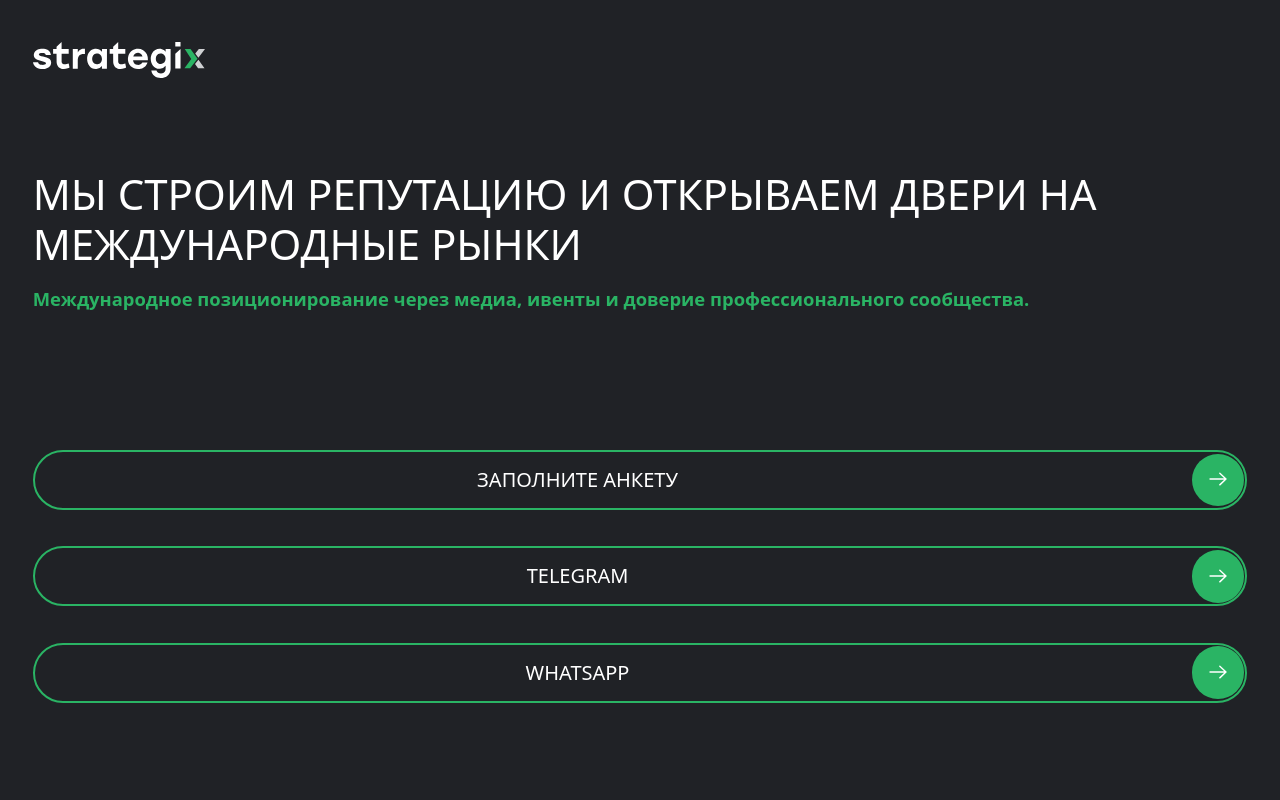
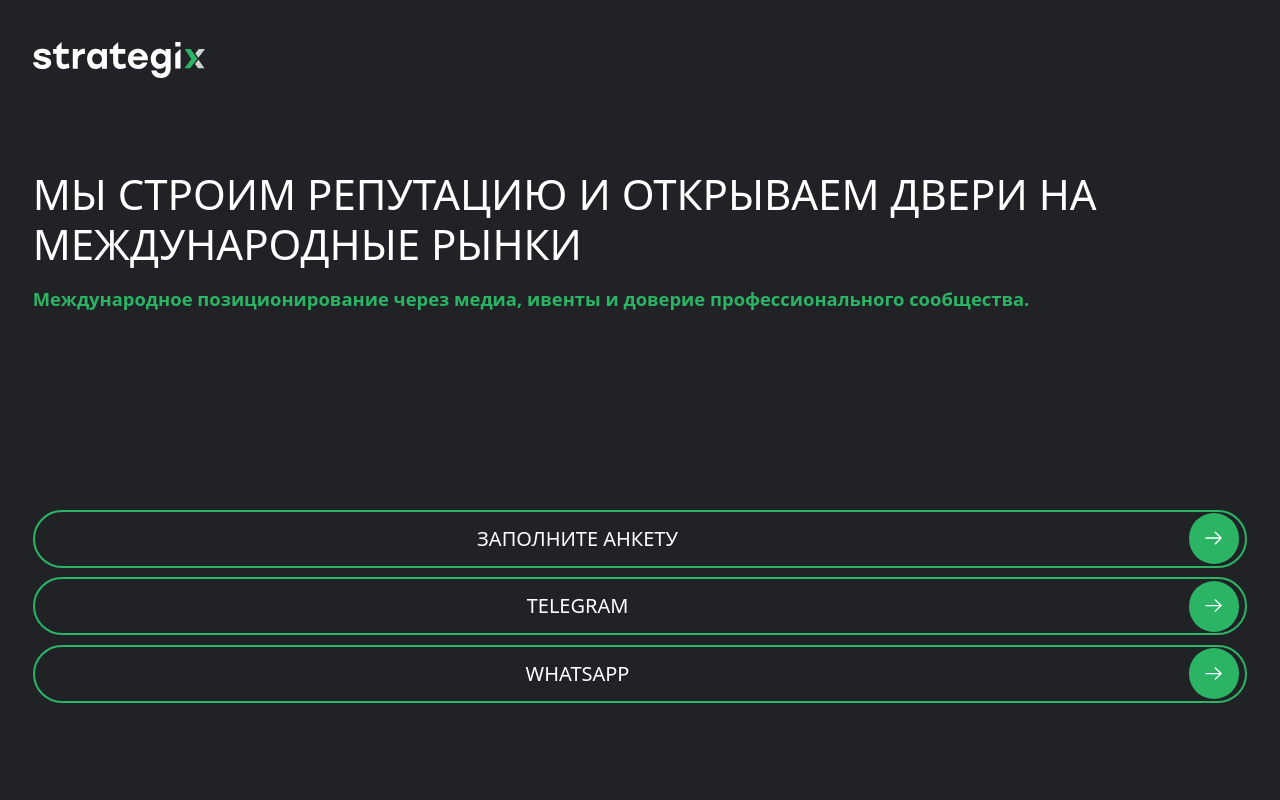
Before and after one commit to NiksorFront/Strategix, a Nuxt app in the folder frontend/: page / in a window 1280 px wide. Shown: the top 800 px of the page. Built offline with nearby package versions, Linux system fonts and the light colour scheme; a web font is replaced by a local one.

Commit message:
Правки адаптива кнопок на welcome section

```diff
--- a/frontend/src/shared/ui/button-with-icon/ButtonWithIcon.vue
+++ b/frontend/src/shared/ui/button-with-icon/ButtonWithIcon.vue
@@ -22,10 +22,12 @@
 
 <style scoped>
 .button {
-  width: fit-content;
-  height: auto;
-  aspect-ratio: 4.74 / 1;
+  width: 100%;
+  height: fit-content;
 
+  padding: 2vh 9% 2vh 0;
+
+  font-size: min(20px, 5.5vw);
   align-items: center;
 
   font-weight: 400;
@@ -36,13 +38,33 @@
   justify-content: center;
 
   background: transparent;
+  border-width: 2px !important;
   border-radius: 50px;
+
   color: white;
+  cursor: pointer;
+  position: relative;
 
-  /* padding: Указывать там, где кнопка используется ; */
-  cursor: pointer;
+  @media(--tablet-width){
+      width: fit-content;
+      height: fit-content;
 
-  position: relative;
+      font-size: clamp(12px, 1.05vw, 25px);
+      border-width: 1px !important;
+      padding: clamp(10px, 1vw, 24px) clamp(28px, 2.75vw, 65px) clamp(10px, 1vw, 24px) clamp(11px, 1.2vw, 28px);
+    }
+
+  @media(--big-laptop-width){
+      border-width: 2px !important;
+  }
+
+  @media(--mobile-medium) {
+
+      border-width: 1px !important;
+      font-size: min(12px, 3vh);
+
+      padding: 2vh 6vh 2vh 2vh;
+    }
 }
 
 /* Круг с стрелкой — второй span */
@@ -57,7 +79,7 @@
 
   position: absolute;
   top: 3%;
-  right: 1px;
+  right: 0.5%;
 
   border-radius: 50%;
 }
@@ -67,21 +89,23 @@
 }
 
 .green .icon{
-    background-color: var(--strategix-accent);    /* заливка круга */
+  background-color: var(--strategix-accent);    /* заливка круга */
 }
 
 .white{
-  border: 1px solid var(--background-dark);  /* Accent из макета */
+  border: solid var(--background-dark);  /* Accent из макета */
 }
 
 .white .icon img{
-  width: 85%;
-  height: 85%;
+  width: auto;
+  height: 80%;
+  aspect-ratio: 1 / 1;
 }
 
 .icon img{
-  width: 40%;
+  width: auto;
   height: 40%;
+  aspect-ratio: 1 / 1;
 }
 
 </style>
--- a/frontend/src/widgets/header/ui/Header.vue
+++ b/frontend/src/widgets/header/ui/Header.vue
@@ -140,7 +140,6 @@
     @media(--laptop-width) {
       width: auto;
       gap: 10.3%;
-      padding: 0 0 0 13.6%;
     }
   }
 
@@ -172,7 +171,6 @@
 
   .fill-form-button{
     display: none;
-    border-width: 1px;
 
     padding: max(0.5%, 10px) max(2.25%, 28px) max(0.5%, 10px) max(1%, 10px);
     font-size: 10px;
@@ -182,10 +180,6 @@
       font-size: clamp(9px, 0.45vw + 0.45vh, 20px);
     }
 
-    @media(--big-laptop-width) {
-      border-width: 2px;
-    }
-
     @media(--mobile-medium){
       padding: min(0.5%, 10px) min(2.25%, 28px) min(0.5%, 10px) min(1%, 10px);
     }
--- a/frontend/src/widgets/services/ui/ServiceCard.vue
+++ b/frontend/src/widgets/services/ui/ServiceCard.vue
@@ -62,6 +62,12 @@ const {service} = defineProps<{service: ServiceItem;}>();
   font-weight: 400;
   color: var(--strategix-gray);
   text-align: left;
+
+  font-size: min(12px, 100%);
+
+  @media(--mobile-medium) {
+      font-size: min(12px, 3vh);
+  }
 }
 
 @media(--tablet-width){
--- a/frontend/src/widgets/services/ui/Services.vue
+++ b/frontend/src/widgets/services/ui/Services.vue
@@ -21,7 +21,7 @@
 <style scped>
 .services {
     width: var(--section-width);
-    height: 90vh;
+    height: max(90vh, fit-content);
     padding: 0 0 10vh 0;;
 
     padding-inline: var(--padding-section-x);
--- a/frontend/src/widgets/welcome/ui/Welcome.vue
+++ b/frontend/src/widgets/welcome/ui/Welcome.vue
@@ -13,35 +13,34 @@
       </h2>
       <div class="welcome-buttons">
         <ButtonWithIcon
-          class="fill-form-button"
           src-icon="./images/line-md_arrow-up.svg"
           style-button="green"
         >
           ЗАПОЛНИТЕ АНКЕТУ
         </ButtonWithIcon>
         <ButtonWithIcon
-          class="fill-form-button desktop"
+          class="desktop"
           src-icon="./images/line-md_arrow-up.svg"
           style-button="green"
         >
           TELEGRAM
         </ButtonWithIcon>
         <ButtonWithIcon
-          class="fill-form-button desktop"
+          class="desktop"
           src-icon="./images/line-md_arrow-up.svg"
           style-button="green"
         >
           WHATSAPP
         </ButtonWithIcon>
         <ButtonWithIcon
-          class="fill-form-button mobile"
+          class="mobile"
           src-icon="./images/arrow-forward.svg"
           style-button="white"
         >
           TELEGRAM
         </ButtonWithIcon>
         <ButtonWithIcon
-          class="fill-form-button mobile"
+          class="mobile"
           src-icon="./images/arrow-forward.svg"
           style-button="white"
         >
@@ -132,58 +131,22 @@
 
 .welcome-buttons{
   width: 100%;
-  height: max-content;
   margin-top: auto;
   margin-bottom: 8%;
+  gap: 1.2vh;
 
   display: flex;
   flex-wrap: wrap;
+  align-items: center;
 
   @media(--tablet-width){
-    height: 39px;
-    margin-top: 6.5%;
-  }
-
-  @media(--big-laptop-width){
-    height: 4%;
+    margin-top: 9%;
+    gap: clamp(7px, 0.2vw, 40px);
   }
 
   @media(--mobile-medium){
     margin: auto;
   }
-}
-
-.fill-form-button{
-    width: 100%;
-    height: min(60px, 8vh);
-
-    padding: 0 9% 0 0;
-    font-size: 20px;
-    border-width: 2px;
-
-    margin-top: 3%;
-
-    @media(--tablet-width){
-      width: max(185px, 26.25%);
-      height: auto;
-      aspect-ratio: 4.74 / 1;
-
-      margin-right: 4%;
-      font-size: max(12.5px, 0.85vw);
-      border-width: 1px;
-      padding: max(0.5%, 10px) max(2.25%, 28px) max(0.5%, 10px) max(1%, 10px);
-      margin-top: 0;
-    }
-
-    @media(--mobile-medium) {
-      width: auto;
-      height: min(60px, 8vh);
-
-      border-width: 1px;
-      font-size: min(12.5px, 3.5vh);
-
-      padding: min(0.5%, 10px) min(6%, 28px) min(0.5%, 10px) min(2.5%, 10px);
-    }
 }
 
 .desktop{
@@ -199,8 +162,6 @@
 
   @media(--tablet-width){
     display: flex;
-    width: max(100px, 14%);
-    padding: 0 6% 0 0;
   }
 }
 
@@ -214,7 +175,7 @@
   display: none;
 
   @media(--tablet-width){
-    width: 35%;
+    width: 50%;
     display: flex;
   }
 
```
